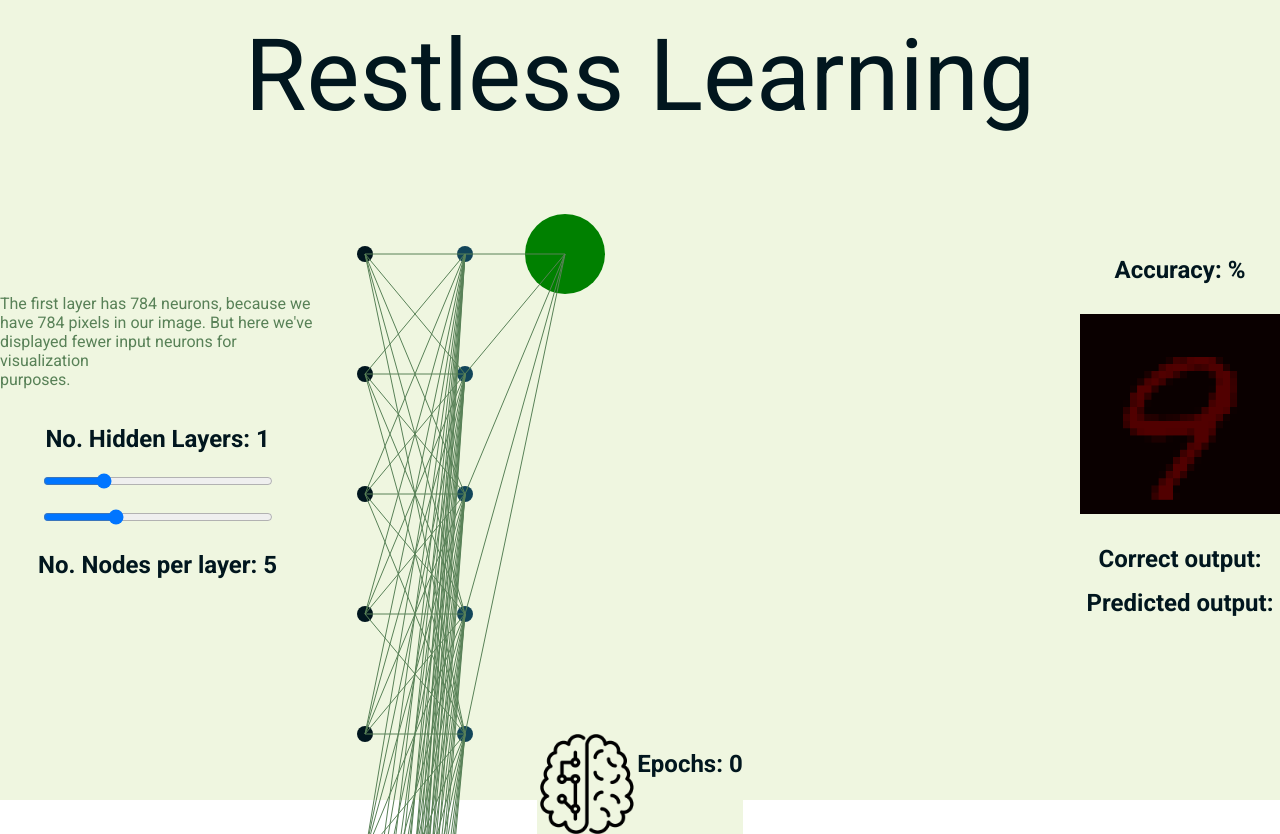
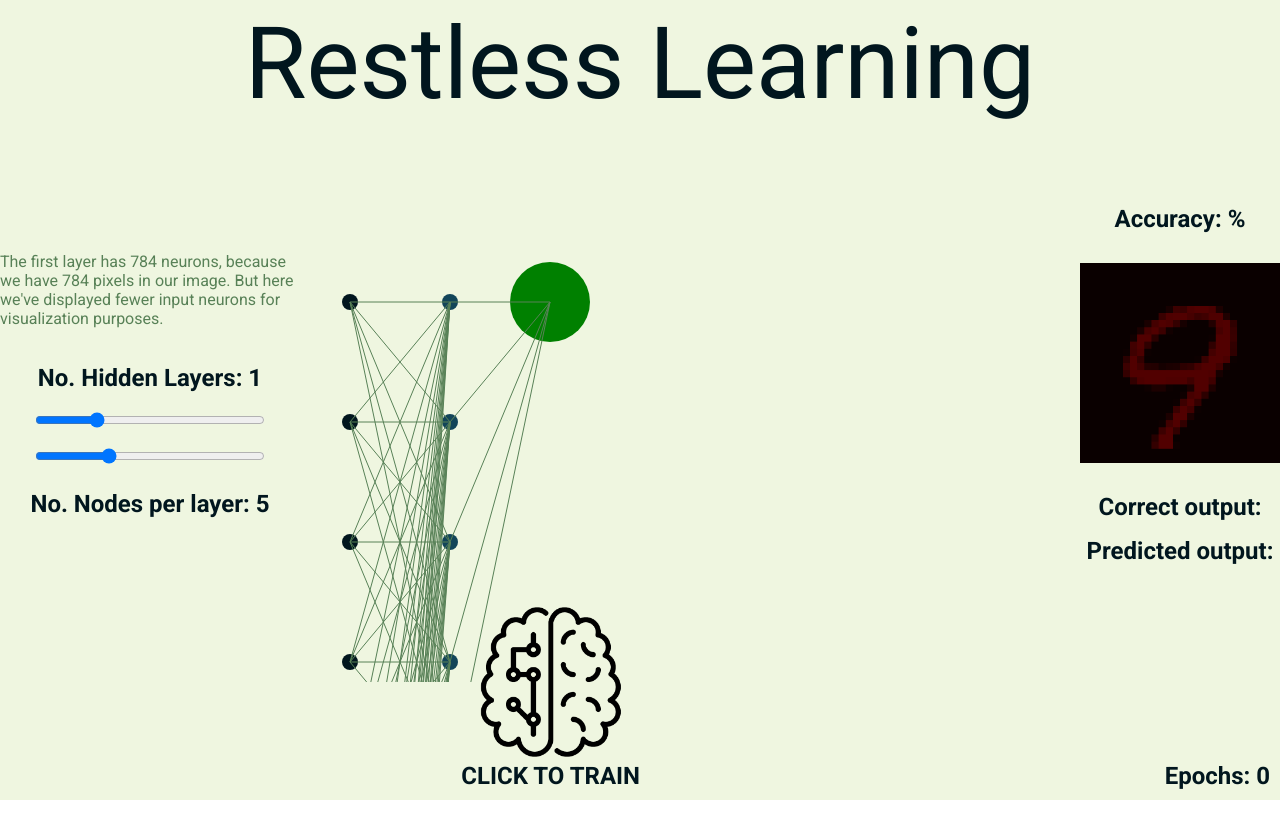
Before and after one commit to srikarboga/HackRU24, a React (Create React App) app in the folder frontend/: page / in a window 1280 px wide. After the commit the page ends 800 px from the top, so only its background shows below. Built offline with nearby package versions, Linux system fonts and the light colour scheme; no server answers.

Commit message:
major styling update

```diff
--- a/frontend/src/components/Cookie.js
+++ b/frontend/src/components/Cookie.js
@@ -54,20 +54,22 @@ function Cookie(props) {
 
     return (
 
-        <div className="cookie-container">
+        <div className = "bottomRow">
             {/* Using the imported image and applying class names */}
-            <div style={{ maxWidth: '950px' }}>
-                <p>{text}</p>
+            <p className='hint'>{text}</p>
+            <div className="cookie-image">
+                <img
+                    src={button}
+                    alt="Dog Treat"
+                    onClick={shoot}
+                     // Applying class for styling
+                    height = "150 px"
+
+                />
+                <h1 className='train'>CLICK TO TRAIN</h1>
             </div>
-            <img
-                src={button}
-                alt="Dog Treat"
-                onClick={shoot}
-                className="cookie-image" // Applying class for styling
-                height = "100 px"
+            <h1 className='epoch'> Epochs: {epochs}</h1>
 
-            />
-            <h1> Epochs: {epochs}</h1>
         </div>
     );
 }
--- a/frontend/src/components/nn.css
+++ b/frontend/src/components/nn.css
@@ -8,18 +8,24 @@ body {
     display: flex;
     flex-direction: column;
     align-items: center;
-    justify-content: center;
+    justify-content: space-between;
     height: 100vh;
     background-color: #EFF6E0; /* Lightest color */
     color: #01161E; /* Darkest color */
+}
+
+.mainTitle{
+    margin: auto;
+    padding-top: 5px;
 }
 
 .row1 {
     display: flex;
     flex-direction: row;
     align-items: center;
-    justify-content: center;
-    height: 75vh;
+    justify-content: space-between;
+    height: 65%;
+    width: 100%;
     background-color: #EFF6E0; /* Lightest color */
     color: #01161E; /* Darkest color */
 }
@@ -28,9 +34,14 @@ body {
     display: flex;
     flex-direction: row;
     align-items: center;
-    justify-content: center;
+    justify-content: space-between;
+    width: 100%;
     background-color: #EFF6E0; /* Lightest color */
     color: #01161E; /* Darkest color */
+}
+
+.Accuracy{
+    margin: auto;
 }
 
 .row3 {
@@ -38,13 +49,14 @@ body {
     flex-direction: column;
     align-items: center;
     justify-content: center;
-    height: 75vh;
+    height: auto;
     background-color: #EFF6E0; /* Lightest color */
     color: #01161E; /* Darkest color */
-    align: left;
+    margin: auto;
+    max-width: 300px;
 }
 
-neuralNetwork {
+.neuralNetwork {
     display: flex;
     align-items: left;
 }
@@ -75,10 +87,46 @@ neuralNetwork {
 
 .cookie-container {
     display: flex;
-    align-items: top;
-    justify-content: top;
+    flex-direction: column;
+    justify-items: center;
+    margin:0;
+    padding-bottom: 5px;
+    position: relative;
+    right:0;
+    top:0;
 }
 
+.bottomRow{
+    display: flex;
+    flex-direction: row;
+    width: 100%;
+    height: 20%;
+    justify-content: space-between;
+}
+
+.cookie-image {
+    display: flex;
+    margin: 0;
+    align-self: right;
+    position: fixed;
+    right: 50%;
+    bottom: 10px;
+    flex-direction: column;
+    justify-content: center;
+    align-items: center;
+}
+
+.train{
+    margin: 0;
+    padding-top: 5px;
+}
+
+.epoch{
+    margin: 0;
+    position: fixed;
+    right: 10px;
+    bottom: 10px;
+}
 /* Additional styles for educational content */
 h1 {
     font-size: 24px;
@@ -87,7 +135,13 @@ h1 {
     align-items: center;
     justify-content: center;
 }
-
+.hint{
+    max-width: 450px;
+    align-self: left;
+    position:fixed;
+    left:10px;
+    bottom:10px;
+}
 p {
     font-size: 16px;
     margin-bottom: 20px;
--- a/frontend/src/components/nn.js
+++ b/frontend/src/components/nn.js
@@ -142,19 +142,19 @@ function NeuralNetworkVisualization(){
 
     return (
         <div className='container'>
-            <div><header>Restless Learning</header></div>
+            <div ><header className = "mainTitle">Restless Learning</header></div>
 
             <div className='row1'>
                 <div className='row3'>
-                    <p>The first layer has 784 neurons, because we <br/>have 784 pixels in our image. But here we've <br />displayed fewer input neurons for visualization<br /> purposes.</p>
+                    <p>The first layer has 784 neurons, because we have 784 pixels in our image. But here we've displayed fewer input neurons for visualization purposes.</p>
                     <h1>No. Hidden Layers: {sliderValue-1}</h1>
                     <Sliders initialValue={sliderValue} onValueChange={handleValueChange} minval={min_val} maxval={max_val}/>
                     <Sliders initialValue={sliderValue2} onValueChange={handleValueChange2} minval={min_val2} maxval={max_val2}/>
                     <h1>No. Nodes per layer: {sliderValue2}</h1>
                 </div>
 
-                <svg id="neuralNetwork" width="800" height="800"></svg>
-                <div>
+                <svg id="neuralNetwork" width="800" height="600"></svg>
+                <div className= "Accuracy">
                     <h1 className="text">Accuracy: {acc}%</h1>
                     <img
                         src={dogTreatImage}
@@ -166,10 +166,7 @@ function NeuralNetworkVisualization(){
                 </div>
 
             </div>
-            <div className='row2'>
-
-                <Cookie userData={userData} setUserData={setUserData} setAcc={setAcc} setLoss={setLoss} setPredicted={setPredicted}/>
-            </div>
+            <Cookie userData={userData} setUserData={setUserData} setAcc={setAcc} setLoss={setLoss} setPredicted={setPredicted}/>
         </div>
     );
 };
```
